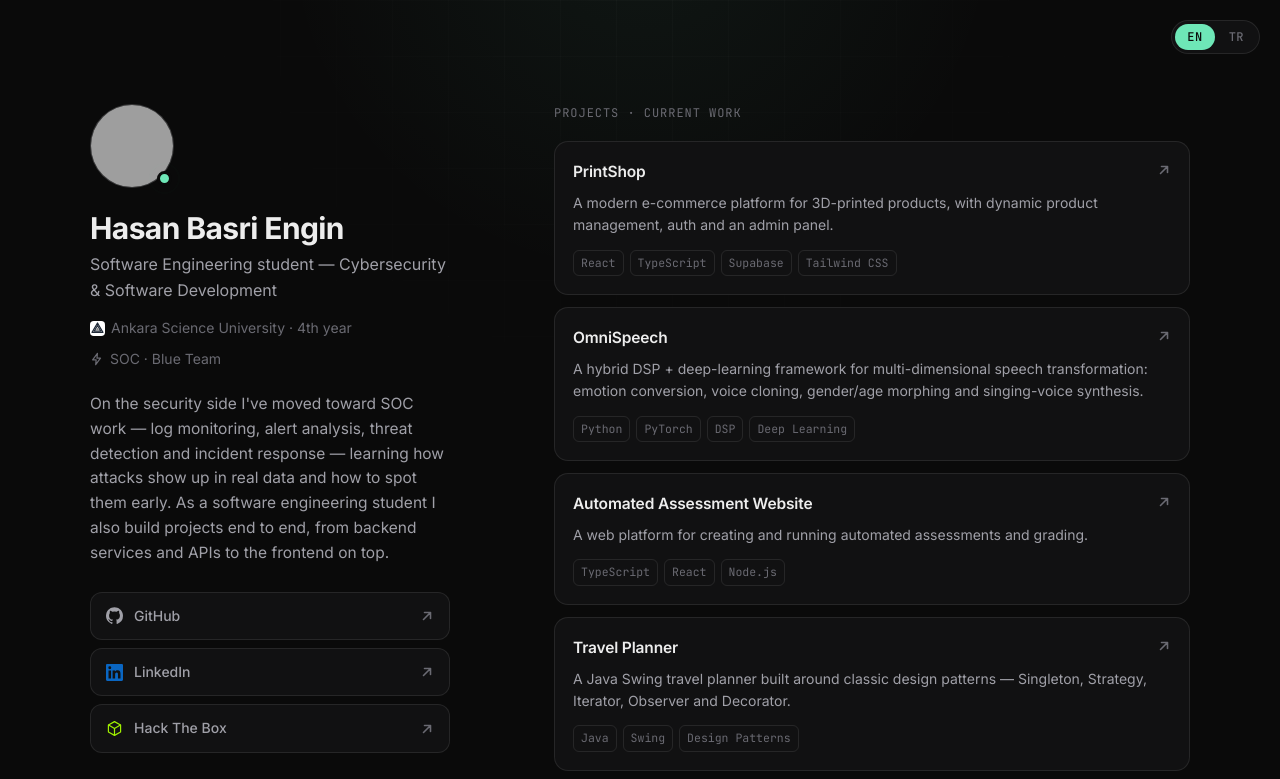
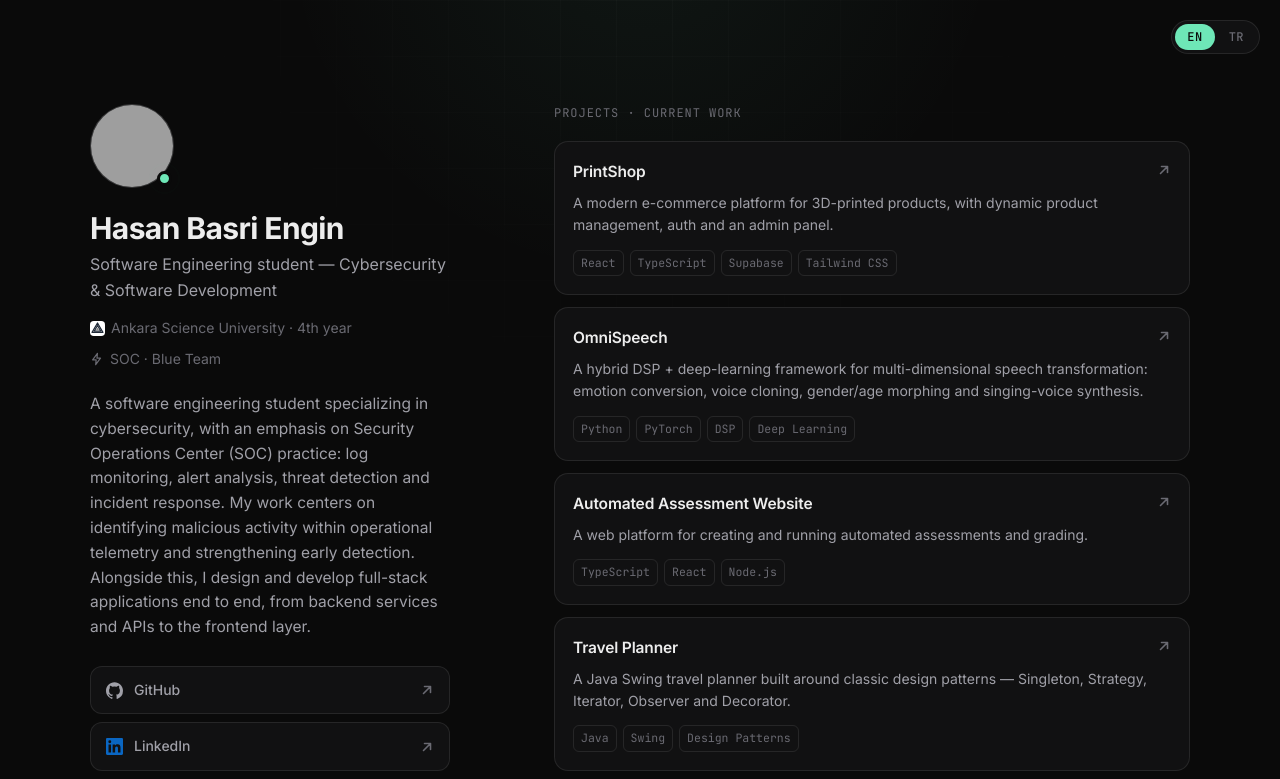
Before and after one commit to HasanBasriEngin/HasanBasriEngin.github.io, a React (Vite) app: page / in a window 1280 px wide. Shown: the top 779 px of the page. Built offline with nearby package versions, Linux system fonts and the light colour scheme; grey boxes are pictures that could not be loaded.

Commit message:
Formal tone for bio; restore broader cybersecurity framing

```diff
--- a/src/data.ts
+++ b/src/data.ts
@@ -33,8 +33,8 @@ export const profile = {
     tr: "SOC · Blue Team",
   } satisfies Bilingual,
   bio: {
-    en: "On the security side I've moved toward SOC work — log monitoring, alert analysis, threat detection and incident response — learning how attacks show up in real data and how to spot them early. As a software engineering student I also build projects end to end, from backend services and APIs to the frontend on top.",
-    tr: "Güvenlik tarafında SOC işlerine yöneldim — log izleme, alarm analizi, tehdit tespiti ve olay müdahalesi. Saldırıların gerçek veride nasıl göründüğünü ve erkenden nasıl fark edileceğini öğreniyorum. Yazılım mühendisliği öğrencisi olarak projeleri baştan sona geliştiriyorum: backend servisleri ve API'lerden üstteki frontend arayüze kadar.",
+    en: "A software engineering student specializing in cybersecurity, with an emphasis on Security Operations Center (SOC) practice: log monitoring, alert analysis, threat detection and incident response. My work centers on identifying malicious activity within operational telemetry and strengthening early detection. Alongside this, I design and develop full-stack applications end to end, from backend services and APIs to the frontend layer.",
+    tr: "Siber güvenlik alanında uzmanlaşan bir yazılım mühendisliği öğrencisiyim; çalışmalarım ağırlıklı olarak Güvenlik Operasyon Merkezi (SOC) pratiği üzerinedir: log izleme, alarm analizi, tehdit tespiti ve olay müdahalesi. Operasyonel telemetride kötü niyetli aktivitenin tespiti ve erken uyarı süreçlerinin güçlendirilmesi üzerine yoğunlaşıyorum. Bunun yanında, backend servisleri ve API'lerden frontend katmanına kadar uçtan uca full-stack uygulamalar tasarlayıp geliştiriyorum.",
   } satisfies Bilingual,
 };
 
```
